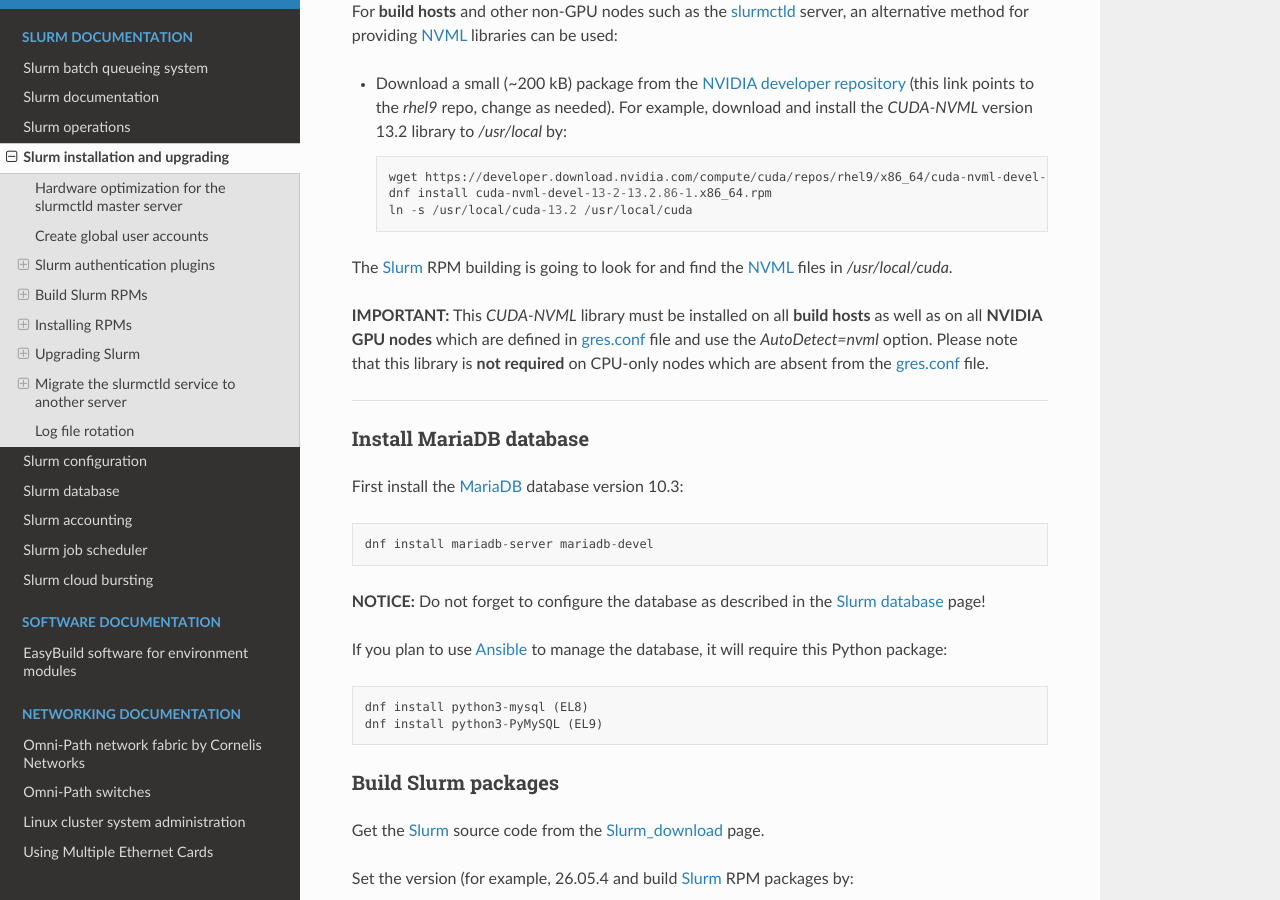
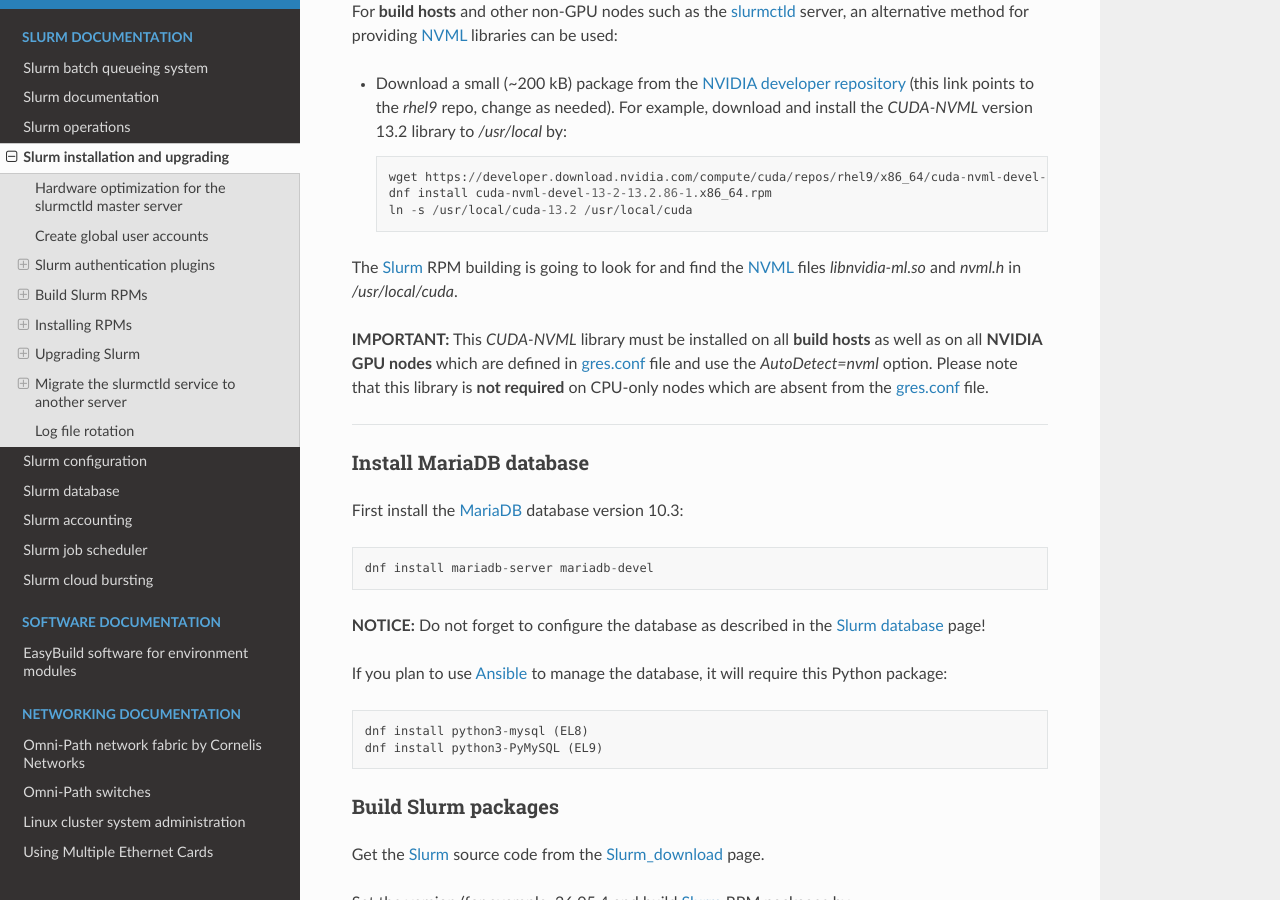
Before and after one commit to OleHolmNielsen/Niflheim_system, a Sphinx documentation site: the page built from docs/Slurm_installation.rst, in a window 1280 px wide and 900 px high, scrolled down 12061 px. Built offline with Sphinx 7.4.7 and the Read the Docs theme 3.1.0, drawn with Linux system fonts in a browser that asks for light colours.

Commit message:
NVML files

```diff
--- a/docs/Slurm_installation.rst
+++ b/docs/Slurm_installation.rst
@@ -558,7 +558,7 @@
     dnf install cuda-nvml-devel-13-2-13.2.86-1.x86_64.rpm
     ln -s /usr/local/cuda-13.2 /usr/local/cuda
 
-The Slurm_ RPM building is going to look for and find the NVML_ files in `/usr/local/cuda`.
+The Slurm_ RPM building is going to look for and find the NVML_ files `libnvidia-ml.so` and `nvml.h` in `/usr/local/cuda`.
 
 **IMPORTANT:**
 This `CUDA-NVML` library must be installed on all **build hosts**
```
